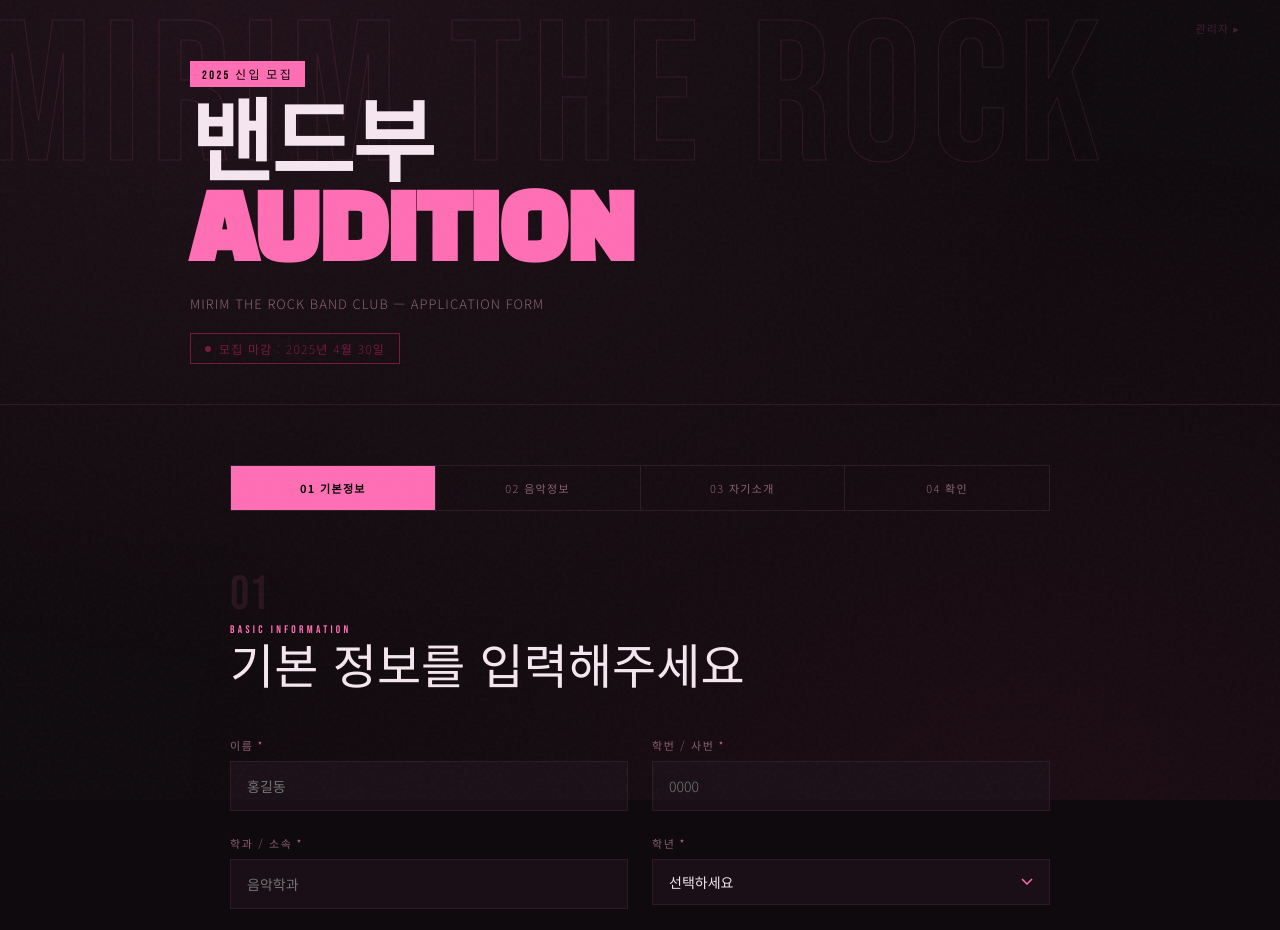
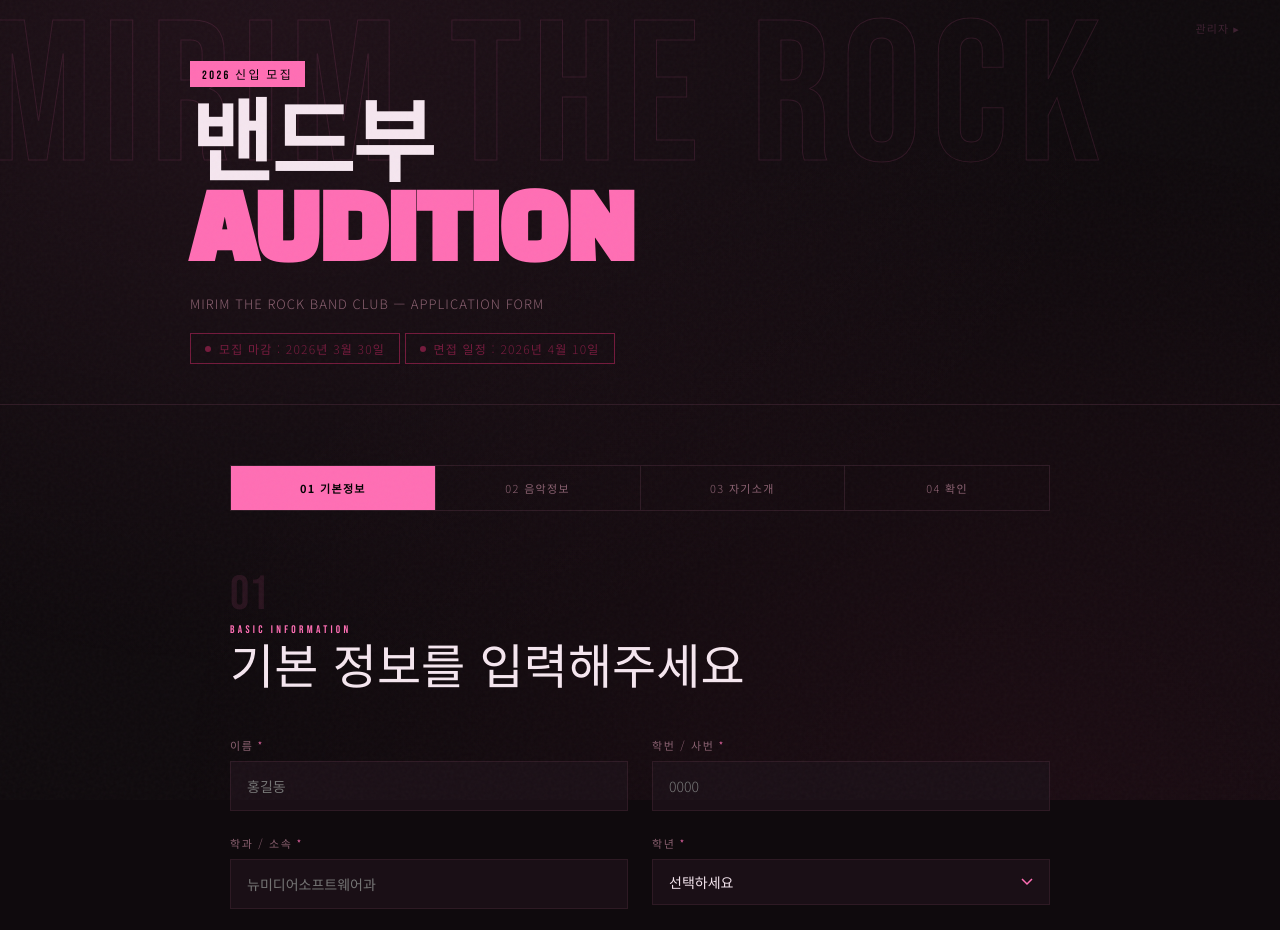
Before and after one commit to jay-p08/Mirim-The_Rock, a plain HTML site: page index.html in a window 1280 px wide. Shown: the top 930 px of the page. Drawn offline with Linux system fonts and the light colour scheme.

Commit message:
first commit

```diff
--- a/index.html
+++ b/index.html
@@ -14,10 +14,11 @@
         <header>
             <div class="header-bg-text">MIRIM THE ROCK</div>
             <div class="header-inner">
-                <div class="band-tag">2025 신입 모집</div>
+                <div class="band-tag">2026 신입 모집</div>
                 <h1>밴드부<span>AUDITION</span></h1>
                 <p class="subtitle">Mirim The Rock Band Club — Application Form</p>
-                <div class="deadline-badge"><span class="dot"></span>모집 마감 : 2025년 4월 30일</div>
+                <div class="deadline-badge"><span class="dot"></span>모집 마감 : 2026년 3월 30일</div>
+                <div class="deadline-badge"><span class="dot"></span>면접 일정 : 2026년 4월 10일</div>
             </div>
             <a class="admin-link" onclick="showAdminPage()">관리자 ▸</a>
         </header>
@@ -44,14 +45,14 @@
                     <div class="field">
                         <label>학번 / 사번<span class="req">*</span></label>
                         <input type="text" id="student-id" placeholder="0000" oninput="clearErr('student-id')">
-                        <span class="error-msg" id="err-student-id">학번 또는 사번을 입력해주세요.</span>
+                        <span class="error-msg" id="err-student-id">학번을 입력해주세요.</span>
                     </div>
                 </div>
                 <div class="form-grid">
                     <div class="field">
                         <label>학과 / 소속<span class="req">*</span></label>
-                        <input type="text" id="dept" placeholder="음악학과" oninput="clearErr('dept')">
-                        <span class="error-msg" id="err-dept">학과 또는 소속을 입력해주세요.</span>
+                        <input type="text" id="dept" placeholder="뉴미디어소프트웨어과" oninput="clearErr('dept')">
+                        <span class="error-msg" id="err-dept">학과를 입력해주세요.</span>
                     </div>
                     <div class="field">
                         <label>학년<span class="req">*</span></label>
```
